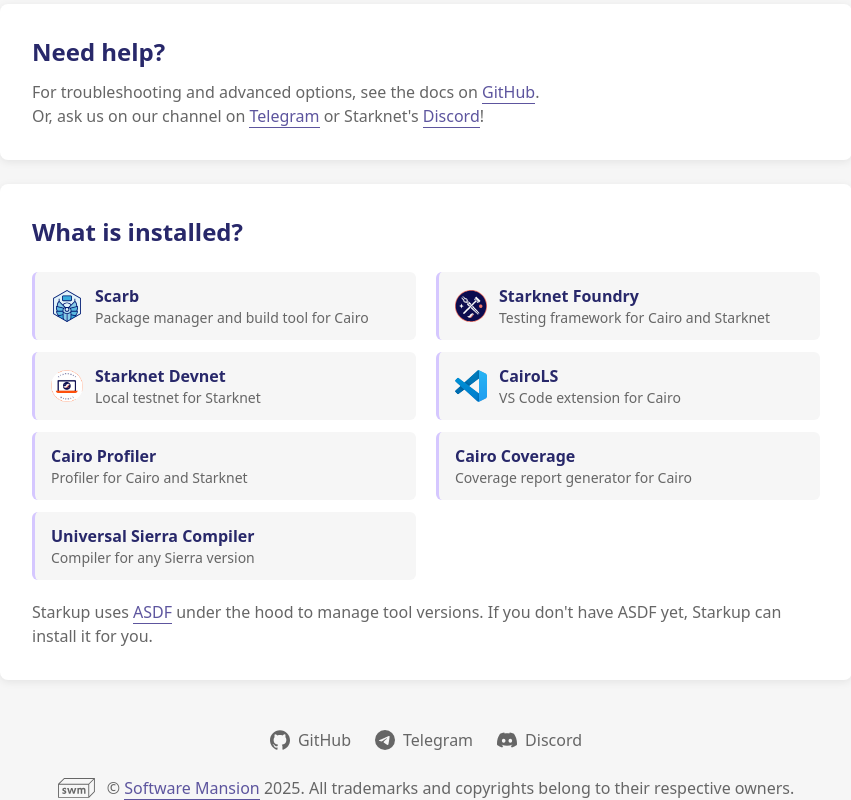
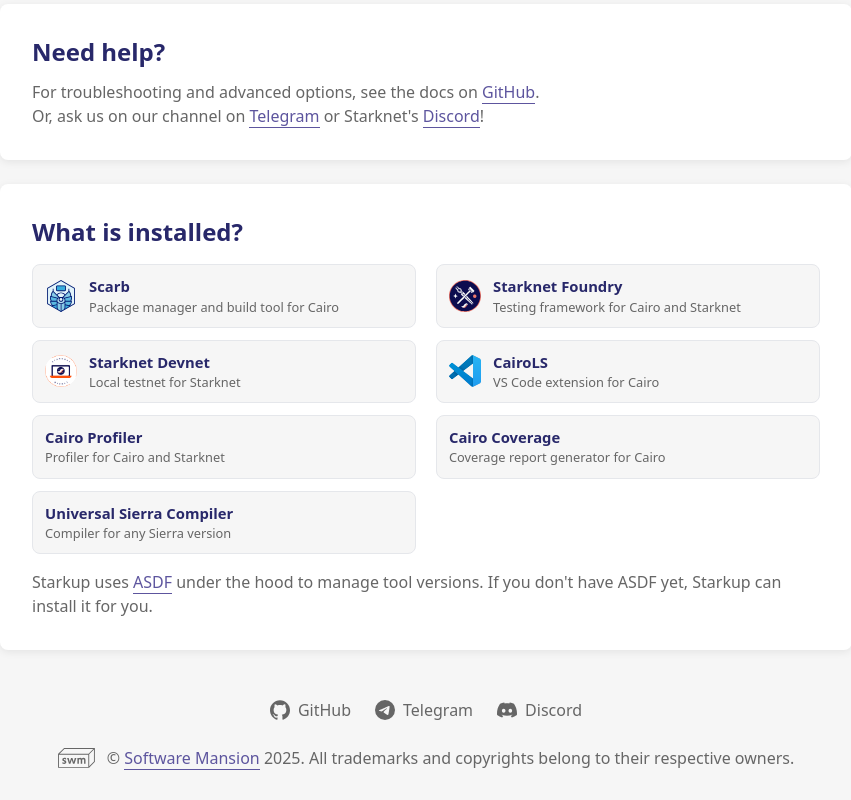
Before and after one commit to software-mansion/starkup, a website: page www/public/index.html in a window 1280 px wide. Shown: the part 514-1314 px from the top of the page, without its empty margins (214-1065 px from the left). After the commit the page ends 1284 px from the top, so only its background shows below. Drawn offline with nearby package versions, Linux system fonts and the light colour scheme; files that its build step writes are made by us from their sources.

Commit message:
simplify

```diff
--- a/www/public/index.html
+++ b/www/public/index.html
@@ -86,10 +86,10 @@
         <a href="https://discord.gg/KZWaFtPZJf" target="_blank" rel="noopener" class="link">Discord</a>!
       </p>
     </section>
-  <!-- Installed tools -->
-    <section class="card mt-6">
+    <!-- Installed tools -->
+    <section class="card mt-6 space-y-4">
       <h2 class="text-2xl font-semibold text-primary">What is installed?</h2>
-      <ul class="tools-grid mt-6">
+      <ul class="tools-grid">
         <li>
           <a href="https://docs.swmansion.com/scarb/" target="_blank" rel="noopener" class="tool-card">
             <img src="icons/scarb_icon.svg" alt="" class="tool-icon" />
--- a/www/src/styles.css
+++ b/www/src/styles.css
@@ -66,14 +66,16 @@
   .notice-warning a { @apply text-amber-800 dark:text-amber-300 underline transition-colors hover:text-amber-950 dark:hover:text-amber-100; }
 
   /* Installed tools section components */
-  .tools-grid { @apply grid grid-cols-1 md:grid-cols-2 gap-y-3 gap-x-5 list-none p-0 mb-4; }
-  .tool-card { @apply flex flex-row items-center gap-3 p-3 pl-4 bg-page-bg rounded-md border-l-[3px] border-accent dark:border-secondary no-underline transition-all hover:border-secondary; }
-  .tool-icon { @apply size-8 shrink-0 object-contain; }
-  .tool-info { @apply flex flex-col; }
-  .tool-name { @apply font-semibold text-primary transition-colors; }
-  .tool-card:hover .tool-name { @apply text-secondary; }
-  .tool-name:hover { @apply underline; }
-  .tool-desc { @apply text-sm text-muted; }
+  .tools-grid { @apply grid grid-cols-1 md:grid-cols-2 gap-y-3 gap-x-5 list-none p-0; }
+  .tool-card {
+    @apply flex flex-row items-center gap-3 p-2.5 pl-3 rounded-lg no-underline bg-snippet-bg border border-border;
+    @apply transition-all duration-75 ease-out;
+  }
+  .tool-card:hover { @apply shadow-md dark:shadow-none border-secondary; }
+  .tool-icon { @apply size-8 shrink-0; }
+  .tool-info { @apply flex flex-col min-w-0; }
+  .tool-name { @apply text-primary text-[0.925rem] font-semibold; }
+  .tool-desc { @apply text-muted text-[0.8rem]; }
 
   /* Footer */
   .footer-logo { @apply text-muted hover:text-primary transition-colors; }
```
